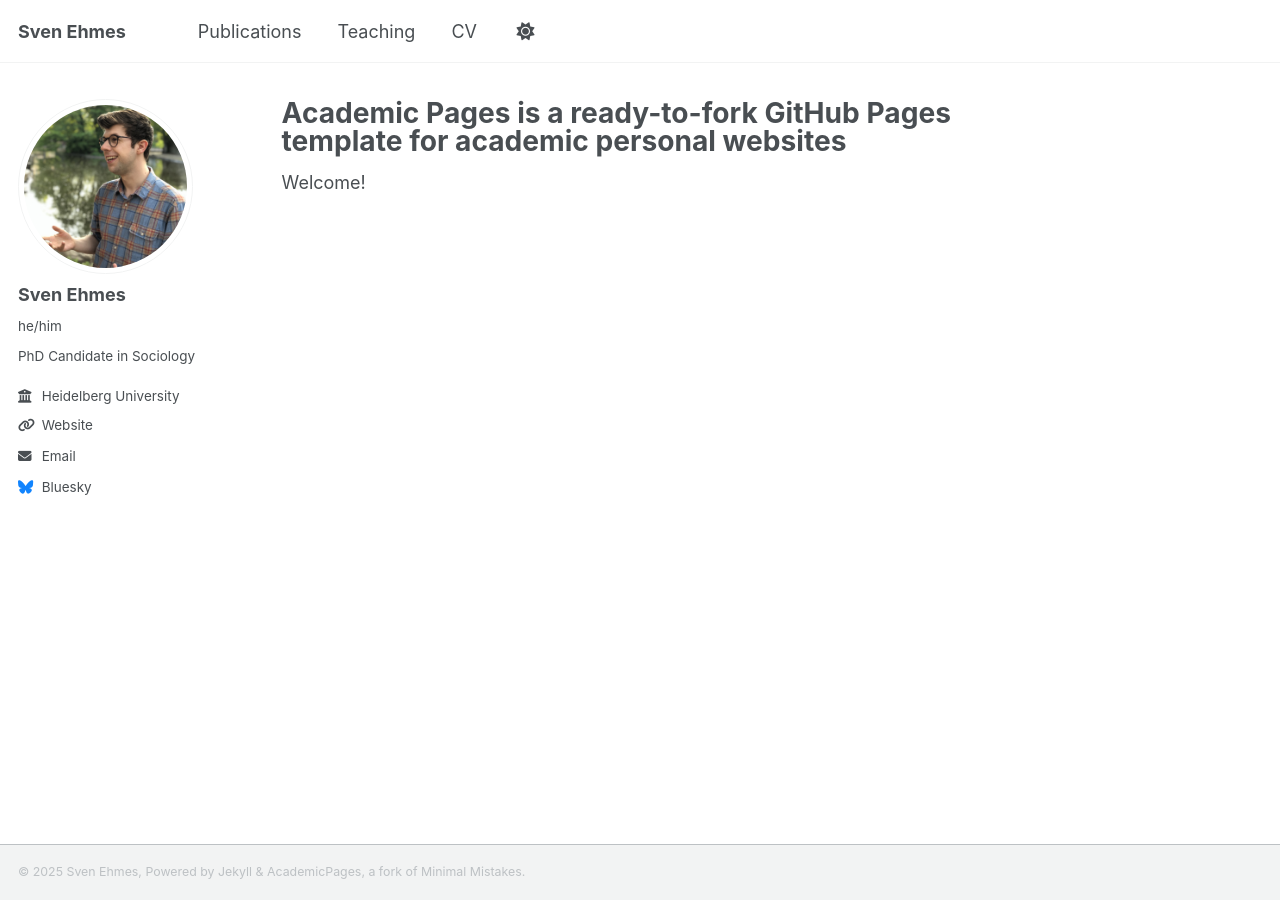
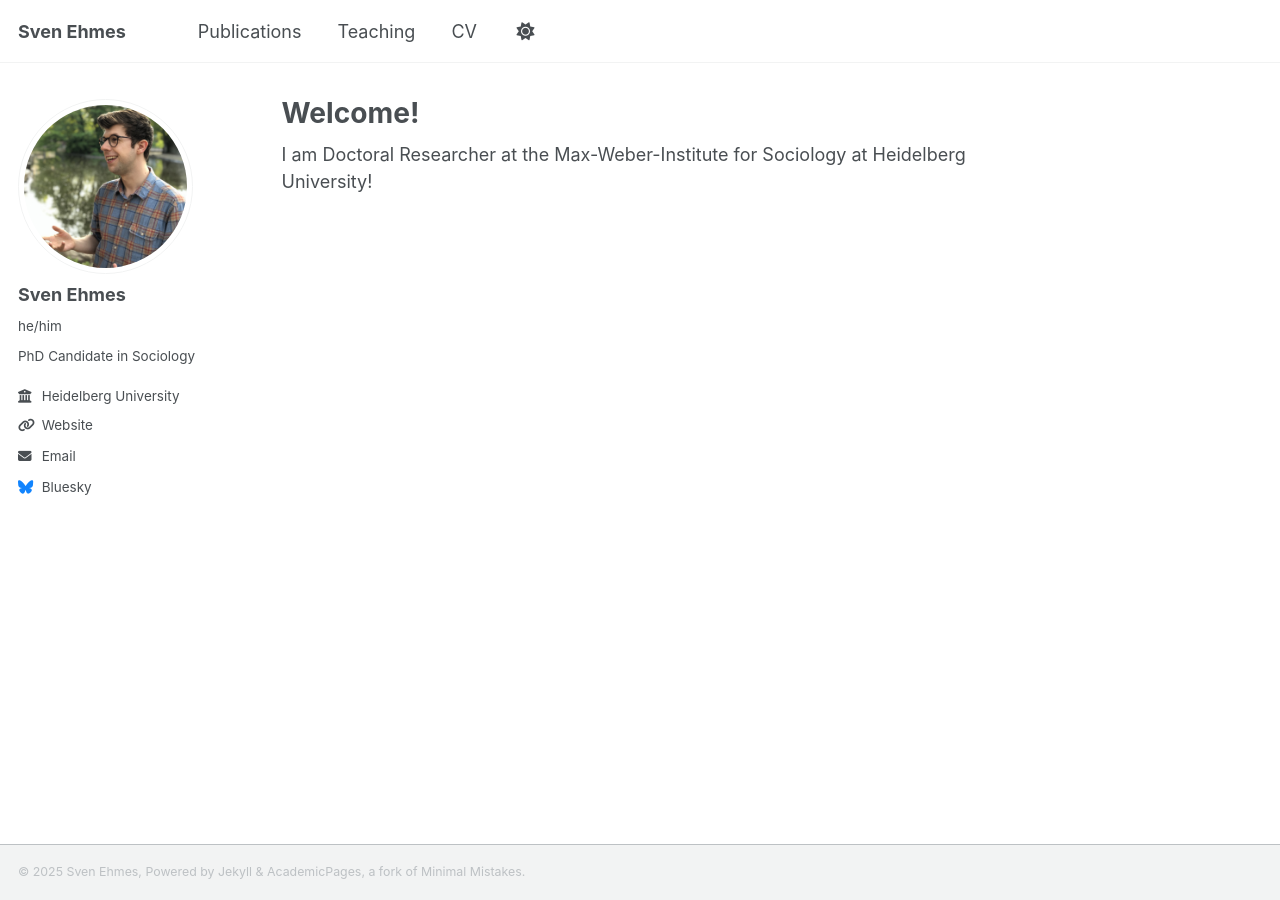
Before and after one commit to sehmes/sehmes.github.io, a Jekyll site: the page built from _pages/about.md, in a window 1280 px wide. Built offline with Jekyll 4.4.1, drawn with Linux system fonts in a browser that asks for light colours; a script that is not in the unit is left out.

Commit message:
Update about.md

```diff
--- a/_pages/about.md
+++ b/_pages/about.md
@@ -1,10 +1,10 @@
 ---
 permalink: /
-title: "Academic Pages is a ready-to-fork GitHub Pages template for academic personal websites"
+title: "Welcome!"
 author_profile: true
 redirect_from:
   - /about/
   - /about.html
 ---
 
-Welcome!
+I am Doctoral Researcher at the Max-Weber-Institute for Sociology at Heidelberg University!
```
